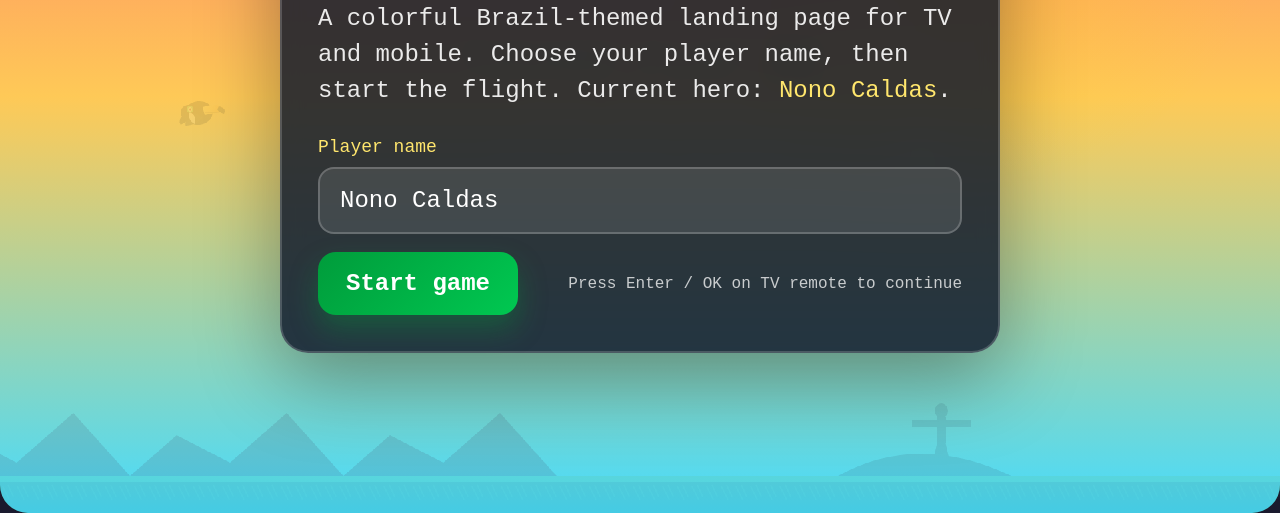
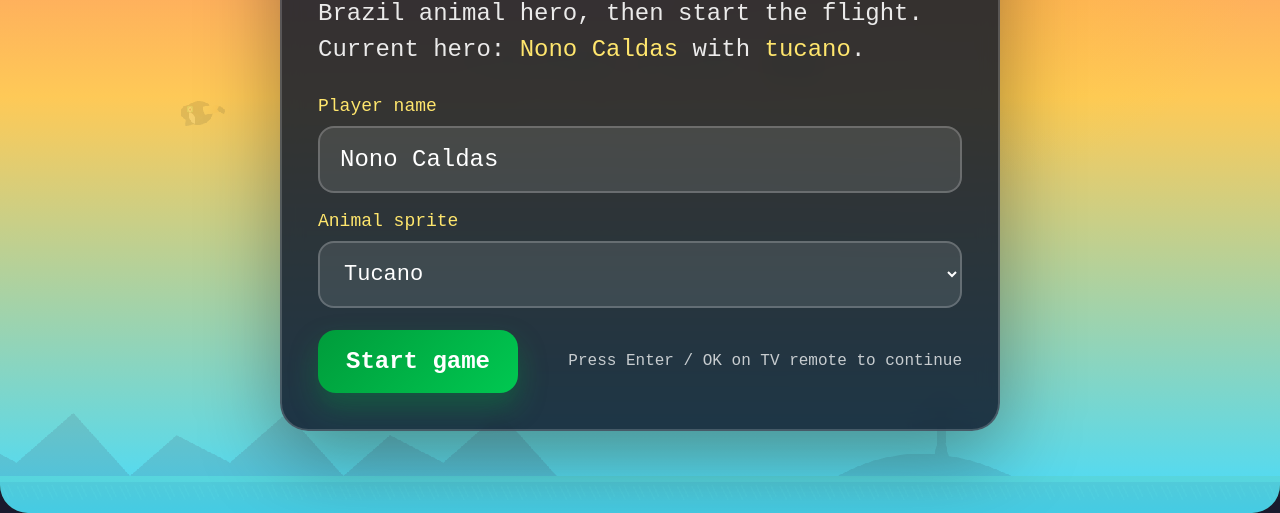
Before and after one commit to joaoccaldas/tucano-flap, a website built with Vite: page index.html in a window 1280 px wide. Shown: the part 287-800 px from the top of the page. Built offline with nearby package versions, Linux system fonts and the light colour scheme; animation ran at ten frames a second.

Commit message:
feat: add animal sprite selection and easier jumps

```diff
--- a/index.html
+++ b/index.html
@@ -67,6 +67,17 @@
     }
     .menu-note { font-size: 16px; color: rgba(255,255,255,0.75); }
     .menu-player { color: #ffe66d; }
+    .menu-select {
+      width: 100%;
+      padding: 18px 20px;
+      border-radius: 16px;
+      border: 2px solid rgba(255,255,255,0.2);
+      background: rgba(255,255,255,0.1);
+      color: white;
+      font-size: 22px;
+      font-family: inherit;
+      margin-bottom: 22px;
+    }
   </style>
   <script type="module" crossorigin src="./bundle.js"></script>
 </head>
@@ -75,9 +86,16 @@
     <div id="landing-screen">
       <div class="menu-card">
         <div class="menu-title">TUCANO FLAP 🇧🇷</div>
-        <div class="menu-subtitle">A colorful Brazil-themed landing page for TV and mobile. Choose your player name, then start the flight. Current hero: <span id="menu-name" class="menu-player">Nono Caldas</span>.</div>
+        <div class="menu-subtitle">A colorful Brazil-themed landing page for TV and mobile. Choose your player name and your Brazil animal hero, then start the flight. Current hero: <span id="menu-name" class="menu-player">Nono Caldas</span> with <span id="menu-animal" class="menu-player">tucano</span>.</div>
         <label class="menu-label" for="player-name">Player name</label>
         <input id="player-name" class="menu-input" type="text" maxlength="24" value="Nono Caldas" autocomplete="off" />
+        <label class="menu-label" for="animal-select">Animal sprite</label>
+        <select id="animal-select" class="menu-select">
+          <option value="tucano">Tucano</option>
+          <option value="arara">Arara</option>
+          <option value="capivara">Capivara</option>
+          <option value="jaguar">Jaguar</option>
+        </select>
         <div class="menu-row">
           <button id="start-game" class="menu-button">Start game</button>
           <div class="menu-note">Press Enter / OK on TV remote to continue</div>
--- a/src/game/Game.ts
+++ b/src/game/Game.ts
@@ -1,4 +1,6 @@
 export enum GameState { MENU, PLAYING, PAUSED, GAME_OVER }
+
+type AnimalSprite = 'tucano' | 'arara' | 'capivara' | 'jaguar';
 
 export class Game {
   private ctx: CanvasRenderingContext2D;
@@ -9,6 +11,7 @@ export class Game {
   private score: number = 0;
   private highScore: number = 0;
   private playerName: string = 'Nono Caldas';
+  private selectedAnimal: AnimalSprite = 'tucano';
 
   // Entities
   private tucano!: { x: number; y: number; vy: number; width: number; height: number; rotation: number };
@@ -16,8 +19,8 @@ export class Game {
   private particles!: Array<{ x: number; y: number; vx: number; vy: number; life: number; color: string }>;
 
   // Constants
-  private readonly GRAVITY = 1500;
-  private readonly FLAP_FORCE = -400;
+  private readonly GRAVITY = 1450;
+  private readonly FLAP_FORCE = -470;
   private readonly PIPE_SPEED = 250;
   private readonly PIPE_SPAWN_RATE = 2.0;
   private readonly PIPE_WIDTH = 80;
@@ -157,6 +160,14 @@ export class Game {
 
   getPlayerName(): string {
     return this.playerName;
+  }
+
+  setAnimal(animal: AnimalSprite): void {
+    this.selectedAnimal = animal;
+  }
+
+  getAnimal(): AnimalSprite {
+    return this.selectedAnimal;
   }
 
   flap(): void {
@@ -316,22 +327,21 @@ export class Game {
       this.ctx.globalAlpha = 1;
     }
 
-    // Tucano.
+    // Animal sprite.
     this.ctx.save();
     this.ctx.translate(this.tucano.x, this.tucano.y);
     this.ctx.rotate(this.tucano.rotation);
 
     const wingAngle = Math.sin(time * 18) * 0.35 - Math.min(this.tucano.vy / 900, 0.15);
 
+    if (this.selectedAnimal === 'tucano') {
       this.ctx.fillStyle = '#111';
       this.ctx.beginPath();
       this.ctx.ellipse(-2, 0, 21, 16, -0.1, 0, Math.PI * 2);
       this.ctx.fill();
-
       this.ctx.beginPath();
       this.ctx.ellipse(-18, -1, 11, 10, -0.2, 0, Math.PI * 2);
       this.ctx.fill();
-
       this.ctx.save();
       this.ctx.translate(-4, 2);
       this.ctx.rotate(wingAngle);
@@ -343,14 +353,12 @@ export class Game {
       this.ctx.closePath();
       this.ctx.fill();
       this.ctx.restore();
-
       this.ctx.fillStyle = '#F8F8F2';
       this.ctx.beginPath();
       this.ctx.moveTo(-16, -2);
       this.ctx.quadraticCurveTo(-4, 4, -8, 15);
       this.ctx.quadraticCurveTo(-19, 9, -16, -2);
       this.ctx.fill();
-
       const beakGrad = this.ctx.createLinearGradient(6, -8, 38, 10);
       beakGrad.addColorStop(0, '#FFE66D');
       beakGrad.addColorStop(0.6, '#FF9F1C');
@@ -362,7 +370,6 @@ export class Game {
       this.ctx.quadraticCurveTo(22, 0, 7, 3);
       this.ctx.closePath();
       this.ctx.fill();
-
       this.ctx.fillStyle = '#111';
       this.ctx.beginPath();
       this.ctx.moveTo(28, -9);
@@ -370,13 +377,77 @@ export class Game {
       this.ctx.quadraticCurveTo(28, -1, 26, -5);
       this.ctx.closePath();
       this.ctx.fill();
-
-    this.ctx.strokeStyle = 'rgba(0, 0, 0, 0.35)';
-    this.ctx.lineWidth = 1.5;
+    } else if (this.selectedAnimal === 'arara') {
+      this.ctx.fillStyle = '#1565C0';
       this.ctx.beginPath();
-    this.ctx.moveTo(7, -1);
-    this.ctx.quadraticCurveTo(22, 0, 34, -2);
-    this.ctx.stroke();
+      this.ctx.ellipse(-4, 0, 22, 17, 0, 0, Math.PI * 2);
+      this.ctx.fill();
+      this.ctx.fillStyle = '#FF3D00';
+      this.ctx.beginPath();
+      this.ctx.ellipse(-18, -2, 10, 10, 0, 0, Math.PI * 2);
+      this.ctx.fill();
+      this.ctx.save();
+      this.ctx.translate(-2, 3);
+      this.ctx.rotate(wingAngle);
+      this.ctx.fillStyle = '#0D47A1';
+      this.ctx.beginPath();
+      this.ctx.moveTo(-2, 0);
+      this.ctx.quadraticCurveTo(-18, 10, -10, 22);
+      this.ctx.quadraticCurveTo(6, 14, 12, 1);
+      this.ctx.closePath();
+      this.ctx.fill();
+      this.ctx.restore();
+      this.ctx.fillStyle = '#FFD54F';
+      this.ctx.beginPath();
+      this.ctx.moveTo(6, -5);
+      this.ctx.quadraticCurveTo(24, -11, 28, -1);
+      this.ctx.quadraticCurveTo(18, 2, 7, 4);
+      this.ctx.closePath();
+      this.ctx.fill();
+    } else if (this.selectedAnimal === 'capivara') {
+      this.ctx.fillStyle = '#8D6E63';
+      this.ctx.beginPath();
+      this.ctx.ellipse(-4, 2, 24, 15, 0.05, 0, Math.PI * 2);
+      this.ctx.fill();
+      this.ctx.beginPath();
+      this.ctx.ellipse(-20, -2, 12, 10, -0.1, 0, Math.PI * 2);
+      this.ctx.fill();
+      this.ctx.fillStyle = '#6D4C41';
+      this.ctx.fillRect(-25, 9, 8, 8);
+      this.ctx.fillRect(-10, 10, 8, 8);
+      this.ctx.fillRect(6, 10, 8, 8);
+      this.ctx.save();
+      this.ctx.translate(-1, 1);
+      this.ctx.rotate(wingAngle * 0.3);
+      this.ctx.fillStyle = '#A1887F';
+      this.ctx.beginPath();
+      this.ctx.ellipse(2, 0, 10, 7, 0.1, 0, Math.PI * 2);
+      this.ctx.fill();
+      this.ctx.restore();
+    } else {
+      this.ctx.fillStyle = '#F9A825';
+      this.ctx.beginPath();
+      this.ctx.ellipse(-4, 0, 22, 14, -0.05, 0, Math.PI * 2);
+      this.ctx.fill();
+      this.ctx.fillStyle = '#6D4C41';
+      this.ctx.beginPath();
+      this.ctx.ellipse(-18, -2, 11, 10, 0, 0, Math.PI * 2);
+      this.ctx.fill();
+      this.ctx.save();
+      this.ctx.translate(-2, 2);
+      this.ctx.rotate(wingAngle * 0.75);
+      this.ctx.fillStyle = '#5D4037';
+      this.ctx.beginPath();
+      this.ctx.moveTo(0, -2);
+      this.ctx.quadraticCurveTo(-16, 10, -7, 22);
+      this.ctx.quadraticCurveTo(10, 12, 12, 1);
+      this.ctx.closePath();
+      this.ctx.fill();
+      this.ctx.restore();
+      this.ctx.fillStyle = '#212121';
+      this.ctx.fillRect(10, -6, 10, 3);
+      this.ctx.fillRect(12, -1, 8, 3);
+    }
 
     this.ctx.fillStyle = '#2ECC71';
     this.ctx.beginPath();
@@ -389,14 +460,6 @@ export class Game {
     this.ctx.fillStyle = '#111';
     this.ctx.beginPath();
     this.ctx.arc(-14.5, -5, 1.5, 0, Math.PI * 2);
-    this.ctx.fill();
-
-    this.ctx.fillStyle = '#111';
-    this.ctx.beginPath();
-    this.ctx.moveTo(-24, 2);
-    this.ctx.quadraticCurveTo(-34, 9, -29, 16);
-    this.ctx.quadraticCurveTo(-20, 12, -16, 7);
-    this.ctx.closePath();
     this.ctx.fill();
 
     this.ctx.restore();
@@ -449,7 +512,8 @@ export class Game {
       this.ctx.font = '32px Courier New, monospace';
       this.ctx.fillStyle = '#fff';
       this.ctx.fillText(`Ready, ${this.playerName}`, this.width/2, this.height/2 + 10);
-      this.ctx.fillText('Press OK/Enter to Start', this.width/2, this.height/2 + 62);
+      this.ctx.fillText(`Animal: ${this.selectedAnimal.toUpperCase()}`, this.width/2, this.height/2 + 58);
+      this.ctx.fillText('Press OK/Enter to Start', this.width/2, this.height/2 + 106);
     } else if (this.state === GameState.GAME_OVER) {
       this.ctx.fillStyle = '#ff6b6b';
       this.ctx.fillText('GAME OVER', this.width/2, this.height/2 - 50);
--- a/src/main.ts
+++ b/src/main.ts
@@ -13,6 +13,8 @@ const landing = document.getElementById('landing-screen') as HTMLDivElement | nu
 const nameInput = document.getElementById('player-name') as HTMLInputElement | null;
 const startButton = document.getElementById('start-game') as HTMLButtonElement | null;
 const menuName = document.getElementById('menu-name') as HTMLSpanElement | null;
+const animalSelect = document.getElementById('animal-select') as HTMLSelectElement | null;
+const menuAnimal = document.getElementById('menu-animal') as HTMLSpanElement | null;
 
 if (!canvas) {
   throw new Error('Canvas not found');
@@ -45,20 +47,30 @@ if (nameInput) {
 if (menuName) {
   menuName.textContent = game.getPlayerName();
 }
+if (animalSelect) {
+  animalSelect.value = game.getAnimal();
+}
+if (menuAnimal) {
+  menuAnimal.textContent = game.getAnimal();
+}
 
-function syncPlayerName(): void {
+function syncMenu(): void {
   const nextName = nameInput?.value || 'Nono Caldas';
   game.setPlayerName(nextName);
+  game.setAnimal((animalSelect?.value as 'tucano' | 'arara' | 'capivara' | 'jaguar') || 'tucano');
   if (nameInput) {
     nameInput.value = game.getPlayerName();
   }
   if (menuName) {
     menuName.textContent = game.getPlayerName();
   }
+  if (menuAnimal) {
+    menuAnimal.textContent = game.getAnimal();
+  }
 }
 
 function hideLanding(): void {
-  syncPlayerName();
+  syncMenu();
   if (landing) {
     landing.classList.add('hidden');
   }
@@ -128,7 +140,8 @@ function handlePointer(_e: PointerEvent): void {
 window.addEventListener('keydown', handleInput);
 canvas.addEventListener('pointerdown', handlePointer);
 
-nameInput?.addEventListener('input', syncPlayerName);
+nameInput?.addEventListener('input', syncMenu);
+animalSelect?.addEventListener('change', syncMenu);
 nameInput?.addEventListener('keydown', (e) => {
   if (e.key === 'Enter') {
     hideLanding();
```
Lines whose indentation alone changed are shown as unchanged.
